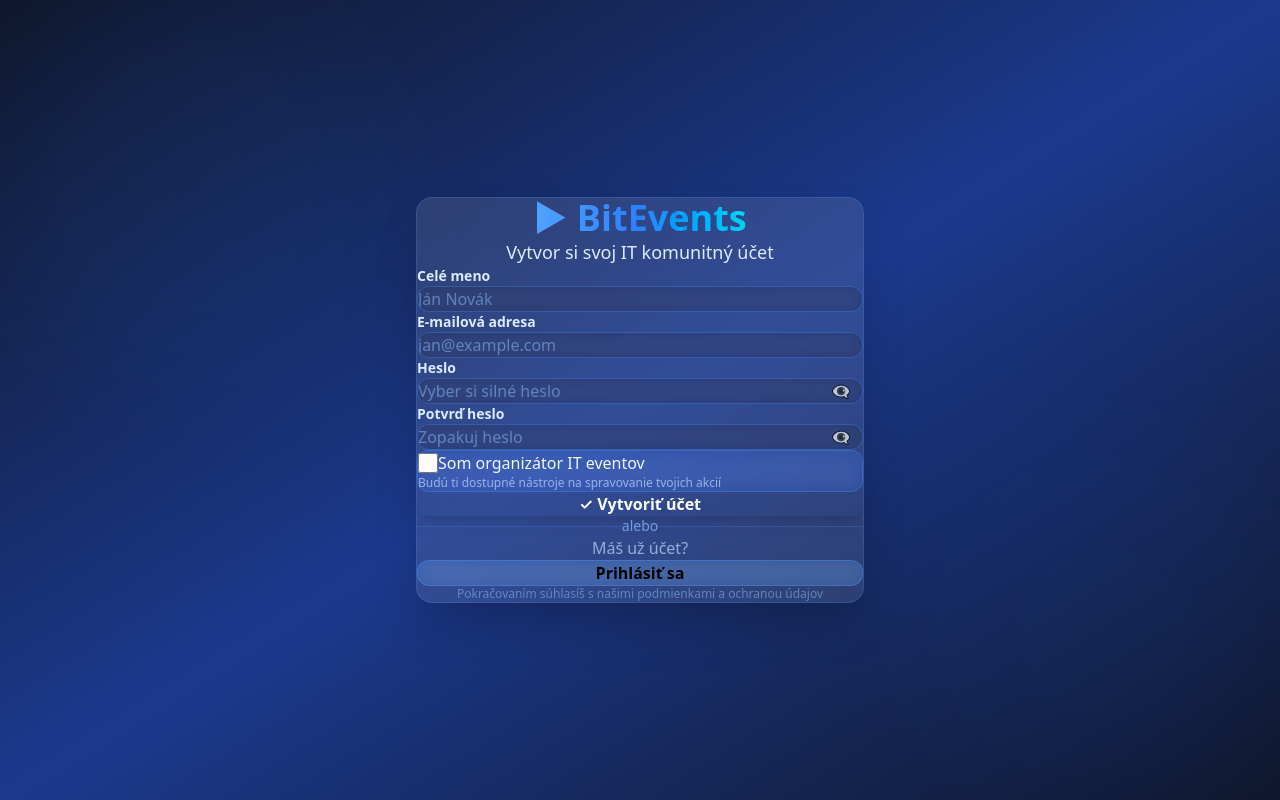
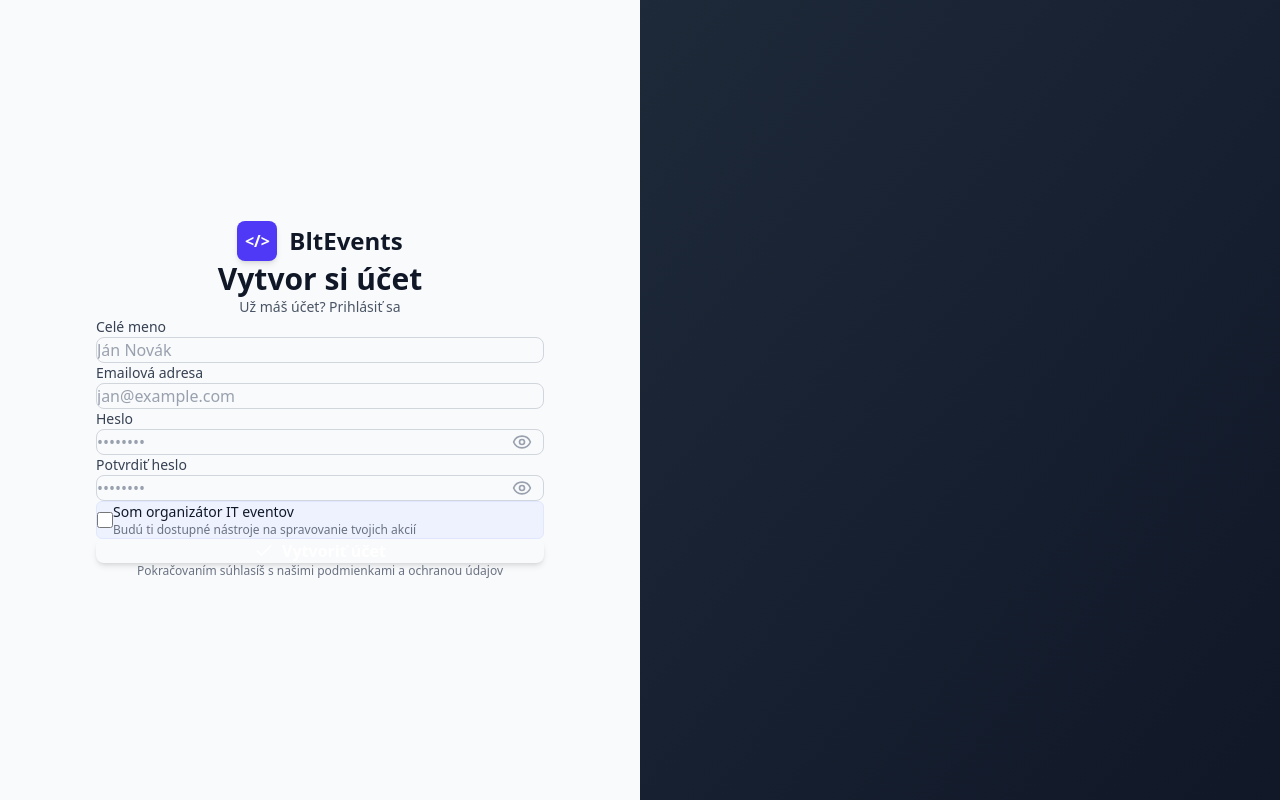
Before and after one commit to Lubomir-Becka/BitEvents, a React app in the folder frontend/: page /register in a window 1280 px wide. Built offline with nearby package versions, Linux system fonts and the light colour scheme; the HTML template or start-up script is replaced by a standard one.

Commit message:
Aktualizácia Register.tsx vo frontend

```diff
--- a/frontend/src/pages/Register.tsx
+++ b/frontend/src/pages/Register.tsx
@@ -1,207 +1,261 @@
-import React, { useState } from 'react';
+import { useState } from 'react';
 import { useNavigate } from 'react-router-dom';
-import { authApi } from '../services/api';
+import { useForm } from 'react-hook-form';
+import { zodResolver } from '@hookform/resolvers/zod';
+import { z } from 'zod';
+import { Eye, EyeOff, Loader2, Check } from 'lucide-react';
+import { authApi, getErrorMessage } from '../services/api';
 import { useAuth } from '../context/useAuth';
+
+// Zod schema pre validáciu registrácie
+const registerSchema = z
+  .object({
+    fullName: z.string().refine((val) => val.length >= 2, {
+      message: 'Meno musí mať aspoň 2 znaky.',
+    }),
+    email: z.string().refine((val) => /^[^\s@]+@[^\s@]+\.[^\s@]+$/.test(val), {
+      message: 'Zadajte platný email.',
+    }),
+    password: z.string().refine((val) => val.length >= 8, {
+      message: 'Heslo musí mať aspoň 8 znakov.',
+    }),
+    confirmPassword: z.string(),
+    isOrganizer: z.boolean(),
+  })
+  .refine((data) => data.password === data.confirmPassword, {
+    message: 'Heslá sa nezhodujú.',
+    path: ['confirmPassword'],
+  });
+
+type RegisterFormData = z.infer<typeof registerSchema>;
 
 export const Register: React.FC = () => {
   const navigate = useNavigate();
   const { login } = useAuth();
-  const [fullName, setFullName] = useState('');
-  const [email, setEmail] = useState('');
-  const [password, setPassword] = useState('');
-  const [confirmPassword, setConfirmPassword] = useState('');
-  const [isOrganizer, setIsOrganizer] = useState(false);
-  const [error, setError] = useState('');
-  const [loading, setLoading] = useState(false);
   const [showPassword, setShowPassword] = useState(false);
   const [showConfirmPassword, setShowConfirmPassword] = useState(false);
+  const [apiError, setApiError] = useState('');
 
-  const handleSubmit = async (e: React.FormEvent) => {
-    e.preventDefault();
-    setError('');
+  const {
+    register,
+    handleSubmit,
+    formState: { errors, isSubmitting },
+  } = useForm<RegisterFormData>({
+    resolver: zodResolver(registerSchema),
+    defaultValues: {
+      fullName: '',
+      email: '',
+      password: '',
+      confirmPassword: '',
+      isOrganizer: false,
+    },
+  });
 
-    if (password !== confirmPassword) {
-      setError('Heslá sa nezhodujú');
-      return;
-    }
-
-    setLoading(true);
+  const onSubmit = async (data: RegisterFormData) => {
+    setApiError('');
 
     try {
       const response = await authApi.register({
-        fullName,
-        email,
-        password,
-        isOrganizer,
+        fullName: data.fullName,
+        email: data.email,
+        password: data.password,
+        isOrganizer: data.isOrganizer,
       });
       const { token, user } = response.data;
       login(user, token);
       navigate('/');
     } catch (err) {
-      const error = err as { response?: { data?: { message: string } } };
-      setError(error.response?.data?.message || 'Registrácia zlyhala');
-    } finally {
-      setLoading(false);
+      setApiError(getErrorMessage(err));
     }
   };
 
   return (
-    <div className="min-h-screen bg-gradient-to-br from-slate-900 via-blue-900 to-slate-900 flex items-center justify-center px-4 py-8">
-      {/* Background decorative elements */}
-      <div className="absolute top-0 left-0 w-96 h-96 bg-blue-500 opacity-5 rounded-full blur-3xl"></div>
-      <div className="absolute bottom-0 right-0 w-96 h-96 bg-blue-600 opacity-5 rounded-full blur-3xl"></div>
-
-      <div className="w-full max-w-md relative z-10">
-        <div className="backdrop-blur-xl bg-white/10 border border-blue-400/20 rounded-2xl shadow-2xl p-8">
-          {/* Header */}
-          <div className="text-center mb-8">
-            <div className="inline-block mb-4">
-              <div className="text-4xl font-bold bg-gradient-to-r from-blue-400 via-blue-500 to-cyan-400 bg-clip-text text-transparent">
-                ▶ BitEvents
-              </div>
+    <div className="w-full min-h-screen flex bg-gray-50">
+      {/* LEFT COLUMN - FORM */}
+      <div className="w-full lg:w-1/2 flex items-center justify-center px-6 py-12">
+        <div className="max-w-md w-full space-y-8">
+          {/* Logo */}
+          <div className="flex items-center justify-center gap-3">
+            <div className="w-10 h-10 bg-indigo-600 rounded-lg flex items-center justify-center shadow-md">
+              <span className="text-white font-bold text-base">{'</>'}</span>
             </div>
-            <p className="text-blue-100 text-lg font-light">Vytvor si svoj IT komunitný účet</p>
+            <span className="text-2xl font-bold text-gray-900">BltEvents</span>
           </div>
 
-          {/* Error Message */}
-          {error && (
-            <div className="mb-6 p-4 bg-red-500/20 border border-red-400/50 text-red-100 rounded-xl text-sm font-medium backdrop-blur-sm">
-              ✕ {error}
+          {/* Title & Subtitle */}
+          <div className="text-center">
+            <h1 className="text-3xl font-extrabold text-gray-900 mb-2">Vytvor si účet</h1>
+            <p className="text-sm text-gray-600">
+              Už máš účet?{' '}
+              <a href="/login" className="font-medium text-indigo-600 hover:text-indigo-500 hover:underline">
+                Prihlásiť sa
+              </a>
+            </p>
+          </div>
+
+          {/* API Error Alert */}
+          {apiError && (
+            <div className="rounded-md bg-red-50 border border-red-200 p-4">
+              <p className="text-sm text-red-600">{apiError}</p>
             </div>
           )}
 
-          {/* Form */}
-          <form onSubmit={handleSubmit} className="space-y-4">
-            {/* Full Name Input */}
+          {/* Registration Form */}
+          <form onSubmit={handleSubmit(onSubmit)} className="mt-8 space-y-6">
+            {/* Full Name Field */}
             <div>
-              <label className="block text-blue-100 text-sm font-semibold mb-2">
+              <label htmlFor="fullName" className="block text-sm font-medium text-gray-700 mb-2">
                 Celé meno
               </label>
               <input
+                id="fullName"
                 type="text"
-                value={fullName}
-                onChange={(e) => setFullName(e.target.value)}
                 placeholder="Ján Novák"
-                className="w-full px-4 py-3 bg-blue-950/40 border border-blue-400/30 rounded-xl text-white placeholder-blue-300/50 focus:outline-none focus:ring-2 focus:ring-blue-400 focus:border-transparent transition backdrop-blur-sm"
-                required
+                autoComplete="name"
+                {...register('fullName')}
+                className={`w-full pl-4 pr-4 py-3 border rounded-lg text-gray-900 placeholder-gray-400 focus:outline-none focus:ring-2 focus:ring-indigo-600 focus:border-indigo-600 ${
+                  errors.fullName ? 'border-red-300' : 'border-gray-300'
+                }`}
               />
+              {errors.fullName && (
+                <p className="mt-2 text-sm text-red-600">{errors.fullName.message}</p>
+              )}
             </div>
 
-            {/* Email Input */}
+            {/* Email Field */}
             <div>
-              <label className="block text-blue-100 text-sm font-semibold mb-2">
-                E-mailová adresa
+              <label htmlFor="email" className="block text-sm font-medium text-gray-700 mb-2">
+                Emailová adresa
               </label>
               <input
+                id="email"
                 type="email"
-                value={email}
-                onChange={(e) => setEmail(e.target.value)}
                 placeholder="jan@example.com"
-                className="w-full px-4 py-3 bg-blue-950/40 border border-blue-400/30 rounded-xl text-white placeholder-blue-300/50 focus:outline-none focus:ring-2 focus:ring-blue-400 focus:border-transparent transition backdrop-blur-sm"
-                required
+                autoComplete="username"
+                {...register('email')}
+                className={`w-full pl-4 pr-4 py-3 border rounded-lg text-gray-900 placeholder-gray-400 focus:outline-none focus:ring-2 focus:ring-indigo-600 focus:border-indigo-600 ${
+                  errors.email ? 'border-red-300' : 'border-gray-300'
+                }`}
               />
+              {errors.email && (
+                <p className="mt-2 text-sm text-red-600">{errors.email.message}</p>
+              )}
             </div>
 
-            {/* Password Input */}
+            {/* Password Field */}
             <div>
-              <label className="block text-blue-100 text-sm font-semibold mb-2">
+              <label htmlFor="password" className="block text-sm font-medium text-gray-700 mb-2">
                 Heslo
               </label>
               <div className="relative">
                 <input
+                  id="password"
                   type={showPassword ? 'text' : 'password'}
-                  value={password}
-                  onChange={(e) => setPassword(e.target.value)}
-                  placeholder="Vyber si silné heslo"
-                  className="w-full px-4 py-3 bg-blue-950/40 border border-blue-400/30 rounded-xl text-white placeholder-blue-300/50 focus:outline-none focus:ring-2 focus:ring-blue-400 focus:border-transparent transition backdrop-blur-sm"
-                  required
+                  placeholder="••••••••"
+                  autoComplete="new-password"
+                  {...register('password')}
+                  className={`w-full pl-4 pr-12 py-3 border rounded-lg text-gray-900 placeholder-gray-400 focus:outline-none focus:ring-2 focus:ring-indigo-600 focus:border-indigo-600 ${
+                    errors.password ? 'border-red-300' : 'border-gray-300'
+                  }`}
                 />
                 <button
                   type="button"
                   onClick={() => setShowPassword(!showPassword)}
-                  className="absolute right-3 top-1/2 -translate-y-1/2 text-blue-300/70 hover:text-blue-200 transition"
+                  className="absolute right-3 top-1/2 -translate-y-1/2 text-gray-400 hover:text-gray-600"
+                  aria-label={showPassword ? 'Skryť heslo' : 'Zobraziť heslo'}
                 >
-                  {showPassword ? '👁️' : '👁️‍🗨️'}
+                  {showPassword ? <EyeOff className="h-5 w-5" /> : <Eye className="h-5 w-5" />}
                 </button>
               </div>
+              {errors.password && (
+                <p className="mt-2 text-sm text-red-600">{errors.password.message}</p>
+              )}
             </div>
 
-            {/* Confirm Password Input */}
+            {/* Confirm Password Field */}
             <div>
-              <label className="block text-blue-100 text-sm font-semibold mb-2">
-                Potvrď heslo
+              <label htmlFor="confirmPassword" className="block text-sm font-medium text-gray-700 mb-2">
+                Potvrdiť heslo
               </label>
               <div className="relative">
                 <input
+                  id="confirmPassword"
                   type={showConfirmPassword ? 'text' : 'password'}
-                  value={confirmPassword}
-                  onChange={(e) => setConfirmPassword(e.target.value)}
-                  placeholder="Zopakuj heslo"
-                  className="w-full px-4 py-3 bg-blue-950/40 border border-blue-400/30 rounded-xl text-white placeholder-blue-300/50 focus:outline-none focus:ring-2 focus:ring-blue-400 focus:border-transparent transition backdrop-blur-sm"
-                  required
+                  placeholder="••••••••"
+                  autoComplete="new-password"
+                  {...register('confirmPassword')}
+                  className={`w-full pl-4 pr-12 py-3 border rounded-lg text-gray-900 placeholder-gray-400 focus:outline-none focus:ring-2 focus:ring-indigo-600 focus:border-indigo-600 ${
+                    errors.confirmPassword ? 'border-red-300' : 'border-gray-300'
+                  }`}
                 />
                 <button
                   type="button"
                   onClick={() => setShowConfirmPassword(!showConfirmPassword)}
-                  className="absolute right-3 top-1/2 -translate-y-1/2 text-blue-300/70 hover:text-blue-200 transition"
+                  className="absolute right-3 top-1/2 -translate-y-1/2 text-gray-400 hover:text-gray-600"
+                  aria-label={showConfirmPassword ? 'Skryť heslo' : 'Zobraziť heslo'}
                 >
-                  {showConfirmPassword ? '👁️' : '👁️‍🗨️'}
+                  {showConfirmPassword ? <EyeOff className="h-5 w-5" /> : <Eye className="h-5 w-5" />}
                 </button>
               </div>
+              {errors.confirmPassword && (
+                <p className="mt-2 text-sm text-red-600">{errors.confirmPassword.message}</p>
+              )}
             </div>
 
             {/* Organizer Checkbox */}
-            <div className="bg-blue-600/20 p-4 rounded-xl border border-blue-400/30 backdrop-blur-sm">
-              <label className="flex items-center cursor-pointer">
-                <input
-                  type="checkbox"
-                  checked={isOrganizer}
-                  onChange={(e) => setIsOrganizer(e.target.checked)}
-                  className="w-5 h-5 bg-blue-950/40 border border-blue-400/50 rounded-lg focus:ring-2 focus:ring-blue-400 cursor-pointer accent-blue-400"
-                />
-                <span className="ml-3 text-blue-50 font-medium">
+            <label htmlFor="isOrganizer" className="flex p-3 border rounded-md bg-indigo-50 border-indigo-100 cursor-pointer hover:bg-indigo-100 transition-colors items-center">
+              <input
+                id="isOrganizer"
+                type="checkbox"
+                {...register('isOrganizer')}
+                className="h-4 w-4 mt-0.5 text-indigo-600 focus:ring-indigo-500 border-gray-300 rounded gap-2"
+              />
+              <div className="ml-3">
+                <span className="block text-sm font-medium text-gray-900 gap-2">
                   Som organizátor IT eventov
                 </span>
-              </label>
-              <p className="text-xs text-blue-200/70 ml-8 mt-2">
-                Budú ti dostupné nástroje na spravovanie tvojich akcií
-              </p>
-            </div>
+                <span className="block text-xs text-gray-500 mt-1 gap-2">
+                  Budú ti dostupné nástroje na spravovanie tvojich akcií
+                </span>
+              </div>
+            </label>
 
             {/* Submit Button */}
             <button
               type="submit"
-              disabled={loading}
-              className="w-full mt-6 bg-gradient-to-r from-blue-500 to-cyan-500 hover:from-blue-600 hover:to-cyan-600 text-white py-3 rounded-xl font-semibold transition disabled:from-gray-600 disabled:to-gray-700 disabled:cursor-not-allowed text-base shadow-lg hover:shadow-blue-500/50 disabled:shadow-none"
+              disabled={isSubmitting}
+              className="w-full py-3 bg-indigo-600 hover:bg-indigo-700 text-white font-semibold rounded-lg shadow-md transition-colors disabled:opacity-50 disabled:cursor-not-allowed flex items-center justify-center gap-2"
             >
-              {loading ? '⏳ Zaregistruje sa...' : '✓ Vytvoriť účet'}
+              {isSubmitting ? (
+                <>
+                  <Loader2 className="w-5 h-5 animate-spin" />
+                  <span>Registrujem...</span>
+                </>
+              ) : (
+                <>
+                  <Check className="w-5 h-5" />
+                  <span>Vytvoriť účet</span>
+                </>
+              )}
             </button>
+
+            {/* Terms */}
+            <p className="text-xs text-gray-500 text-center mt-4">
+              Pokračovaním súhlasíš s našimi{' '}
+              <a href="/terms" className="text-indigo-600 hover:underline">
+                podmienkami
+              </a>
+              {' '}a{' '}
+              <a href="/privacy" className="text-indigo-600 hover:underline">
+                ochranou údajov
+              </a>
+            </p>
           </form>
-
-          {/* Divider */}
-          <div className="my-6 flex items-center">
-            <div className="flex-1 border-t border-blue-400/20"></div>
-            <span className="px-3 text-blue-300/70 text-sm">alebo</span>
-            <div className="flex-1 border-t border-blue-400/20"></div>
-          </div>
-
-          {/* Login Link */}
-          <div className="text-center">
-            <p className="text-blue-200/70 mb-3">Máš už účet?</p>
-            <a
-              href="/login"
-              className="inline-block w-full bg-blue-400/20 hover:bg-blue-400/30 text-blue-100 border border-blue-400/30 py-3 rounded-xl font-semibold transition text-center backdrop-blur-sm"
-            >
-              Prihlásiť sa
-            </a>
-          </div>
-
-          {/* Footer */}
-          <p className="text-xs text-blue-300/50 text-center mt-6">
-            Pokračovaním súhlasíš s našimi podmienkami a ochranou údajov
-          </p>
         </div>
       </div>
+
+      {/* RIGHT COLUMN - EMPTY GRADIENT */}
+      <div className="hidden lg:flex lg:w-1/2 bg-linear-to-br from-gray-800 to-gray-900"></div>
     </div>
   );
 };
```
